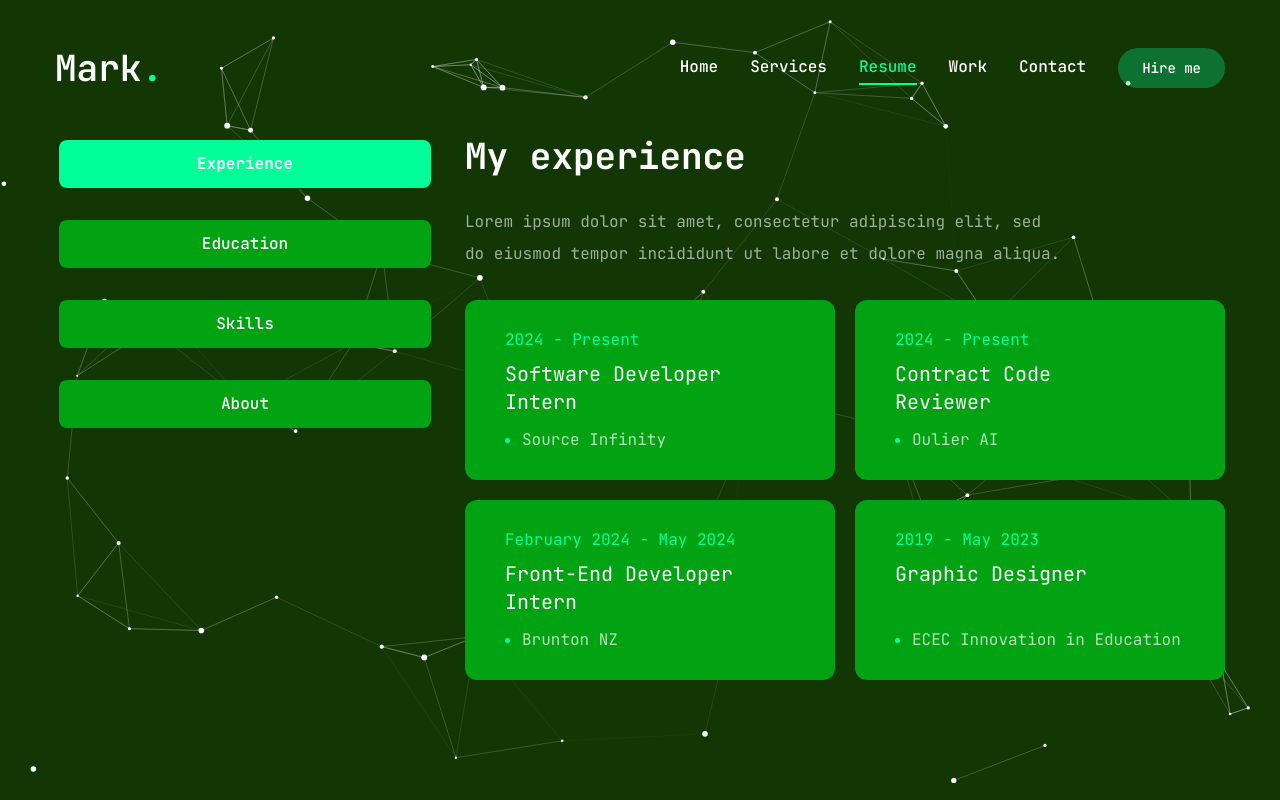
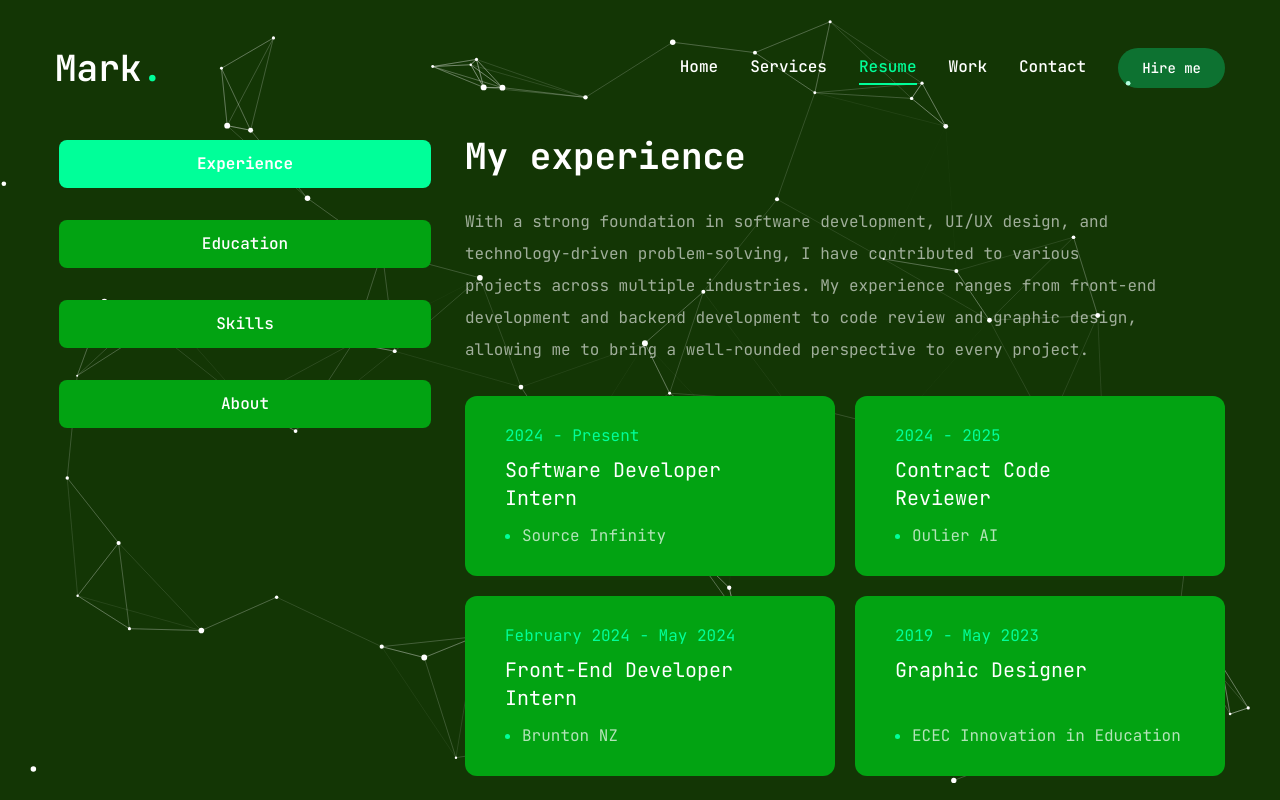
Before and after one commit to marktmng/mark-portfolio, a Next.js app: page /resume in a window 1280 px wide. Built offline with nearby package versions, Linux system fonts and the light colour scheme.

Commit message:
refined resume page

```diff
--- a/app/page.jsx
+++ b/app/page.jsx
@@ -26,9 +26,13 @@ const Home = () => {
             <h1 className="h1 mb-6">
               Hello I'm <span className="text-accent">Mark Tamang</span>
             </h1>
-            <p className="max-w-[500px] mb-9 text-white/80">
-              I excel at crafting elegant experiences and I am proficient in
-              various programming languages and technologies.
+            <p className="max-w-[550px] mb-10 text-white/80">
+              "As a proficient software developer, I specialize in a diverse
+              range of advanced programming languages and emerging technologies.
+              This portfolio, meticulously developed using Next.js, serves as a
+              live demonstration of my technical expertise. It reflects my
+              commitment to delivering innovative, scalable solutions that align
+              with the highest industry standards."
             </p>
             {/* Download CV & Social */}
             <div className="flex flex-col xl:flex-row items-center xl:items-start gap-8">
@@ -61,9 +65,9 @@ const Home = () => {
         <div className="bg-[#02a312]/40 flex justify-center py-8">
           <div className="container flex flex-col xl:flex-col items-center xl:items-start gap-8">
             <p className="text-center">
-              If I have the opportunity to work with you on a project or as part
-              of your company, I would greatly appreciate your feedback. Please
-              click the{" "}
+              If I ever had the opportunity to work with you on a project or as
+              part of your company, I would greatly appreciate your feedback.
+              Please click the{" "}
               <Button
                 onClick={() => setIsOpen(true)}
                 className="uppercase bg-yellow-400 text-[#24292f]/70 hover:bg-accent/10 hover:text-accent focus:bg-accent/10 focus:text-accent active:bg-accent/10 active:text-accent rounded-[0px]"
--- a/app/resume/page.jsx
+++ b/app/resume/page.jsx
@@ -8,7 +8,6 @@ import {
   FaDatabase,
   FaFigma,
   FaGithub,
-  FaHtml5,
   FaJs,
   FaNodeJs,
   FaPython,
@@ -39,7 +38,7 @@ import { VscAzure } from "react-icons/vsc";
 const about = {
   title: "About me",
   description:
-    "Lorem ipsum dolor sit amet, consectetur adipiscing elit, sed do eiusmod tempor incididunt ut labore et dolore magna aliqua.",
+    "I am a highly motivated and detail-oriented software developer with expertise in modern web technologies, cloud computing, and software development. With a strong foundation in programming and a passion for continuous learning, I thrive on building scalable and efficient solutions that align with industry best practices.",
   info: [
     {
       fieldName: "Name",
@@ -81,7 +80,7 @@ const experience = {
   icon: "/assets/resume/badge.svg",
   title: "My experience",
   description:
-    "Lorem ipsum dolor sit amet, consectetur adipiscing elit, sed do eiusmod tempor incididunt ut labore et dolore magna aliqua.",
+    "With a strong foundation in software development, UI/UX design, and technology-driven problem-solving, I have contributed to various projects across multiple industries. My experience ranges from front-end development and backend development to code review and graphic design, allowing me to bring a well-rounded perspective to every project.",
   items: [
     {
       company: "Source Infinity",
@@ -91,7 +90,7 @@ const experience = {
     {
       company: "Oulier AI",
       position: "Contract Code Reviewer",
-      duration: "2024 - Present",
+      duration: "2024 - 2025",
     },
     {
       company: "Brunton NZ",
@@ -111,7 +110,7 @@ const education = {
   icon: "/assets/resume/cap.svg",
   title: "My education",
   description:
-    "Lorem ipsum dolor sit amet, consectetur adipiscing elit, sed do eiusmod tempor incididunt ut labore et dolore magna aliqua.",
+    "I have pursued a strong academic foundation in software development and information technology, complemented by continuous learning through industry-recognized certifications. My education reflects my commitment to mastering cutting-edge technologies and refining my problem-solving skills.",
   items: [
     {
       institute: "Auckland Institute of Technology",
@@ -141,7 +140,7 @@ const education = {
 const skills = {
   title: "My skills",
   description:
-    "Lorem ipsum dolor sit amet, consectetur adipiscing elit, sed do eiusmod tempor incididunt ut labore et dolore magna aliqua.",
+    "With a strong proficiency in various technologies, I have developed expertise in cloud platforms, programming languages, frameworks, and tools that enable me to build efficient and scalable software solutions. Below is a comprehensive list of my technical skills that I continue to enhance as I grow in my career.",
   skillList: [
     {
       icon: <VscAzure />,
@@ -182,10 +181,6 @@ const skills = {
     {
       icon: <FaNodeJs />,
       name: "Node.js",
-    },
-    {
-      icon: <FaHtml5 />,
-      name: "html 5",
     },
     {
       icon: <FaCss3 />,
@@ -255,7 +250,7 @@ const Resume = () => {
             <TabsContent value="experience" className="w-full">
               <div className="flex flex-col gap-[30px] text-center xl:text-left">
                 <h3 className="text-4xl font-bold">{experience.title}</h3>
-                <p className="max-w-[600px] text-white/60 mx-auto xl:mx-0">
+                <p className="max-w-[700px] text-white/60 mx-auto xl:mx-0">
                   {experience.description}
                 </p>
                 <ScrollArea className="h-[400px] w-full">
@@ -290,7 +285,7 @@ const Resume = () => {
             <TabsContent value="education" className="w-full">
               <div className="flex flex-col gap-[30px] text-center xl:text-left">
                 <h3 className="text-4xl font-bold">{education.title}</h3>
-                <p className="max-w-[600px] text-white/60 mx-auto xl:mx-0">
+                <p className="max-w-[700px] text-white/60 mx-auto xl:mx-0">
                   {education.description}
                 </p>
                 <ScrollArea className="h-[400px] w-full">
@@ -326,7 +321,7 @@ const Resume = () => {
               <div className="flex flex-col gap-[30px]">
                 <div className="flex flex-col gap-[30px] text-center xl:text-left">
                   <h3 className="text-4xl font-bold">{skills.title}</h3>
-                  <p className="max-w-[600px] text-white/60 mx-auto xl:mx-0">
+                  <p className="max-w-[700px] text-white/60 mx-auto xl:mx-0">
                     {skills.description}
                   </p>
                 </div>
@@ -366,7 +361,7 @@ const Resume = () => {
             >
               <div className="flex flex-col gap-[30px]">
                 <h3 className="text-4xl font-bold">{about.title}</h3>
-                <p className="max-w-[500px] text-white/60 mx-auto xl:mx-0">
+                <p className="max-w-[700px] text-white/60 mx-auto xl:mx-0">
                   {about.description}
                 </p>
                 <ul className="grid grid-cols-1 xl:grid-cols-2 gap-y-5 max-w-[80vh] mx-auto xl:mx-0">
--- a/components/ui/Stats.jsx
+++ b/components/ui/Stats.jsx
@@ -6,18 +6,21 @@ const stats = [
   {
     num: 2,
     text: "Years of experience",
+    suffix: "+", // add "+" symbol after the number
   },
   {
-    num: 26,
+    num: 8,
     text: "Projects completed",
   },
   {
-    num: 8,
+    num: 10,
     text: "Technology mastered",
+    suffix: "+", // add "+" symbol after the number
   },
   {
     num: 500,
     text: "Code commits",
+    suffix: "+", // add "+" symbol after the number
   },
 ];
 
@@ -38,6 +41,7 @@ const Stats = () => {
                   duration={5}
                   delay={2}
                   className="text-4xl xl:text-6xl font-extrabold"
+                  suffix={item.suffix || ""} // use the suffic if available
                 />
                 <p
                   className={`${
```
